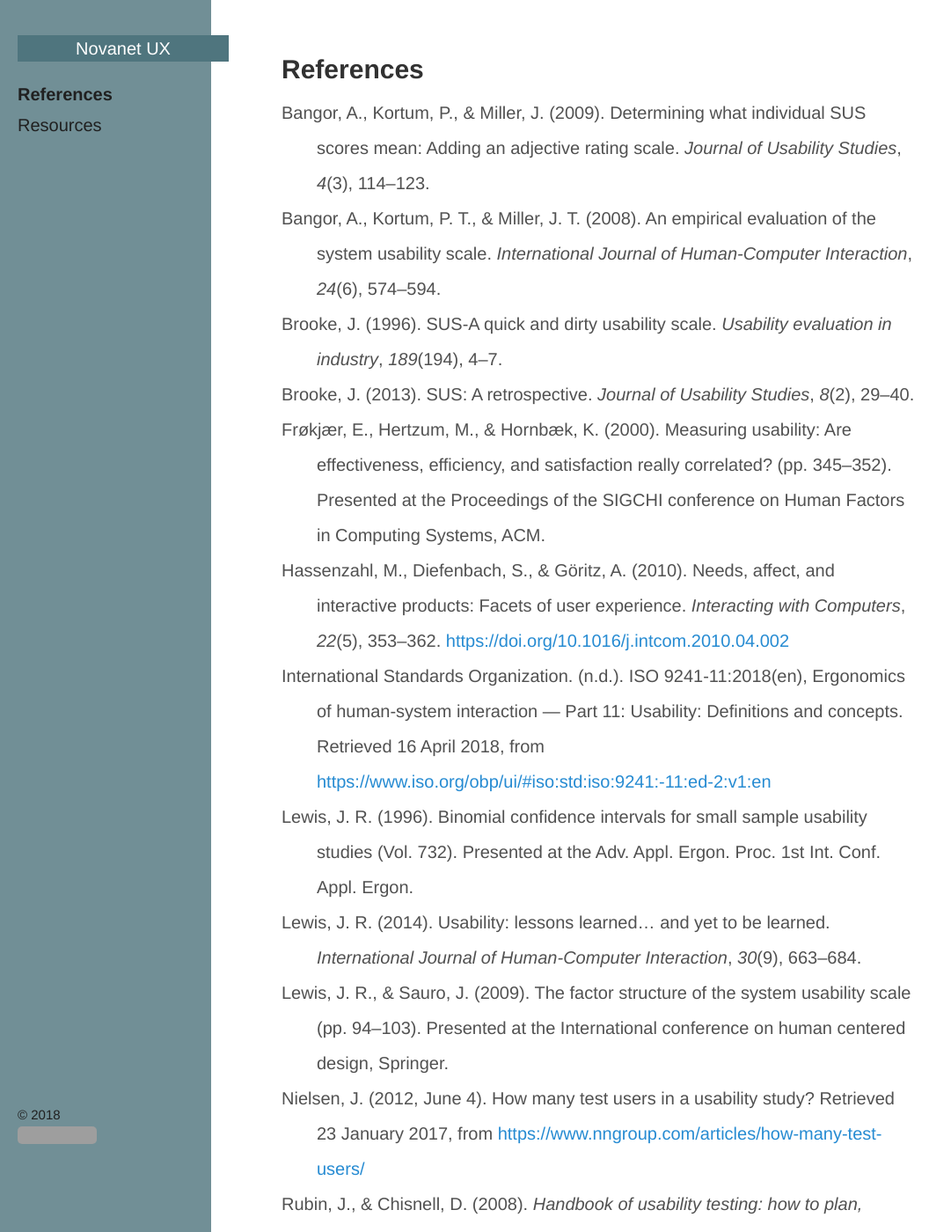
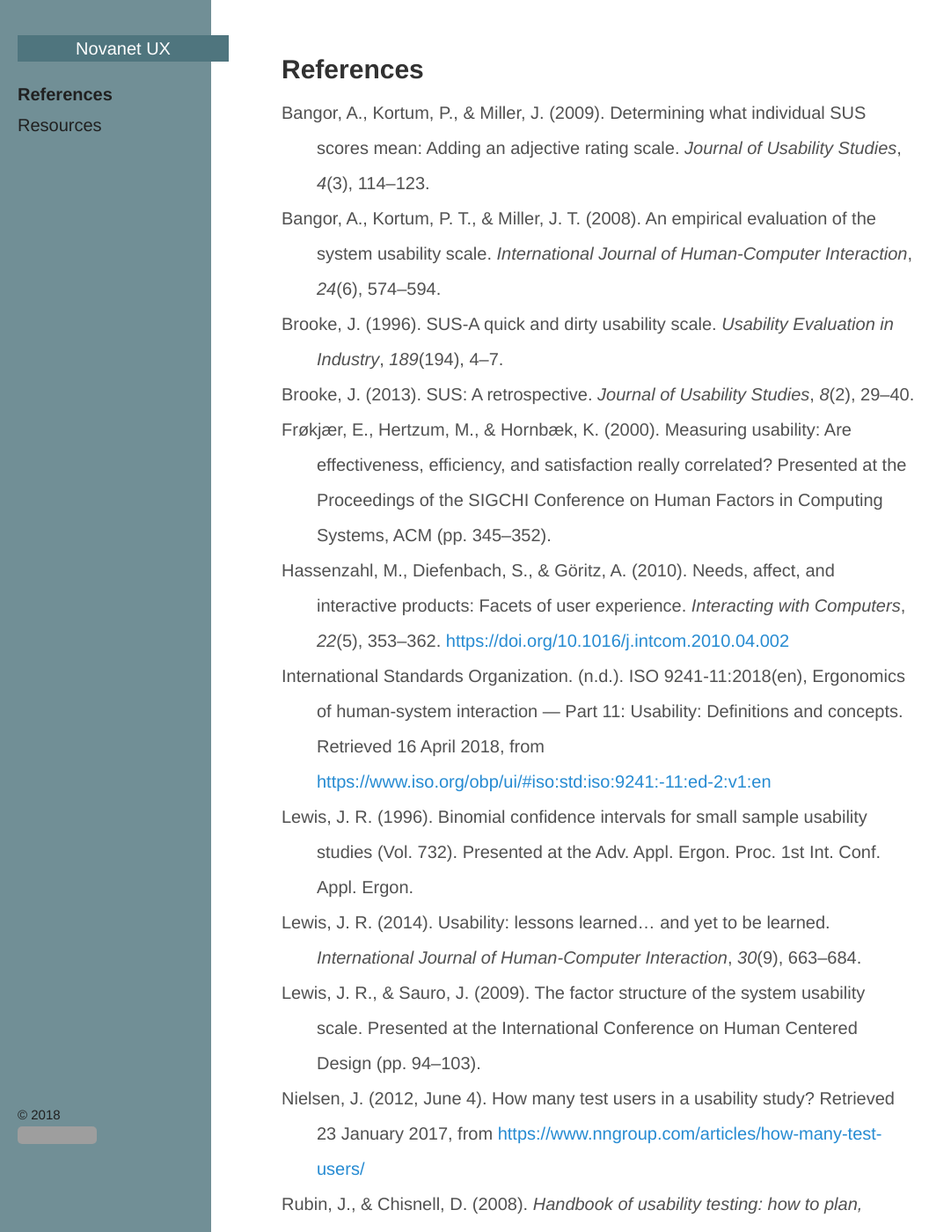
Before and after one commit to Novanet-UX/novanet-ux.github.io, a Jekyll site: the page built from references.html, in a window 1280 px wide and 1400 px high. Shown: the whole window at 88% size, without its empty margins (0-1081 px from the left). Built offline with Jekyll 4.4.1, drawn with Linux system fonts in a browser that asks for light colours; some of the changed text lies outside the part shown; grey boxes are pictures that could not be loaded.

Commit message:
Update references.html

```diff
--- a/references.html
+++ b/references.html
@@ -8,11 +8,11 @@ title: References
   <span class="Z3988" title="url_ver=Z39.88-2004&amp;ctx_ver=Z39.88-2004&amp;rfr_id=info%3Asid%2Fzotero.org%3A2&amp;rft_val_fmt=info%3Aofi%2Ffmt%3Akev%3Amtx%3Ajournal&amp;rft.genre=article&amp;rft.atitle=Determining%20what%20individual%20SUS%20scores%20mean%3A%20Adding%20an%20adjective%20rating%20scale&amp;rft.jtitle=Journal%20of%20usability%20studies&amp;rft.stitle=Journal%20of%20usability%20studies&amp;rft.volume=4&amp;rft.issue=3&amp;rft.aufirst=Aaron&amp;rft.aulast=Bangor&amp;rft.au=Aaron%20Bangor&amp;rft.au=Philip%20Kortum&amp;rft.au=James%20Miller&amp;rft.date=2009&amp;rft.pages=114-123&amp;rft.spage=114&amp;rft.epage=123&amp;rft.issn=1931-3357"></span>
   <div class="csl-entry">Bangor, A., Kortum, P. T., &amp; Miller, J. T. (2008). An empirical evaluation of the system usability scale. <i>International Journal of Human-Computer Interaction</i>, <i>24</i>(6), 574–594.</div>
   <span class="Z3988" title="url_ver=Z39.88-2004&amp;ctx_ver=Z39.88-2004&amp;rfr_id=info%3Asid%2Fzotero.org%3A2&amp;rft_val_fmt=info%3Aofi%2Ffmt%3Akev%3Amtx%3Ajournal&amp;rft.genre=article&amp;rft.atitle=An%20Empirical%20Evaluation%20of%20the%20System%20Usability%20Scale.&amp;rft.jtitle=International%20Journal%20of%20Human-Computer%20Interaction&amp;rft.stitle=International%20Journal%20of%20Human-Computer%20Interaction&amp;rft.volume=24&amp;rft.issue=6&amp;rft.aufirst=Aaron&amp;rft.aulast=Bangor&amp;rft.au=Aaron%20Bangor&amp;rft.au=Philip%20T.%20Kortum&amp;rft.au=James%20T.%20Miller&amp;rft.date=2008-08&amp;rft.pages=574-594&amp;rft.spage=574&amp;rft.epage=594&amp;rft.issn=10447318"></span>
-  <div class="csl-entry">Brooke, J. (1996). SUS-A quick and dirty usability scale. <i>Usability evaluation in industry</i>, <i>189</i>(194), 4–7.</div>
+  <div class="csl-entry">Brooke, J. (1996). SUS-A quick and dirty usability scale. <i>Usability Evaluation in Industry</i>, <i>189</i>(194), 4–7.</div>
   <span class="Z3988" title="url_ver=Z39.88-2004&amp;ctx_ver=Z39.88-2004&amp;rfr_id=info%3Asid%2Fzotero.org%3A2&amp;rft_val_fmt=info%3Aofi%2Ffmt%3Akev%3Amtx%3Ajournal&amp;rft.genre=article&amp;rft.atitle=SUS-A%20quick%20and%20dirty%20usability%20scale&amp;rft.jtitle=Usability%20evaluation%20in%20industry&amp;rft.stitle=Usability%20evaluation%20in%20industry&amp;rft.volume=189&amp;rft.issue=194&amp;rft.aufirst=John&amp;rft.aulast=Brooke&amp;rft.au=John%20Brooke&amp;rft.date=1996&amp;rft.pages=4-7&amp;rft.spage=4&amp;rft.epage=7"></span>
   <div class="csl-entry">Brooke, J. (2013). SUS: A retrospective. <i>Journal of Usability Studies</i>, <i>8</i>(2), 29–40.</div>
   <span class="Z3988" title="url_ver=Z39.88-2004&amp;ctx_ver=Z39.88-2004&amp;rfr_id=info%3Asid%2Fzotero.org%3A2&amp;rft_val_fmt=info%3Aofi%2Ffmt%3Akev%3Amtx%3Ajournal&amp;rft.genre=article&amp;rft.atitle=SUS%3A%20a%20retrospective&amp;rft.jtitle=Journal%20of%20usability%20studies&amp;rft.stitle=Journal%20of%20usability%20studies&amp;rft.volume=8&amp;rft.issue=2&amp;rft.aufirst=John&amp;rft.aulast=Brooke&amp;rft.au=John%20Brooke&amp;rft.date=2013&amp;rft.pages=29-40&amp;rft.spage=29&amp;rft.epage=40&amp;rft.issn=1931-3357"></span>
-  <div class="csl-entry">Frøkjær, E., Hertzum, M., &amp; Hornbæk, K. (2000). Measuring usability: Are effectiveness, efficiency, and satisfaction really correlated? (pp. 345–352). Presented at the Proceedings of the SIGCHI conference on Human Factors in Computing Systems, ACM.</div>
+  <div class="csl-entry">Frøkjær, E., Hertzum, M., &amp; Hornbæk, K. (2000). Measuring usability: Are effectiveness, efficiency, and satisfaction really correlated? Presented at the Proceedings of the SIGCHI Conference on Human Factors in Computing Systems, ACM (pp. 345–352).</div>
   <span class="Z3988" title="url_ver=Z39.88-2004&amp;ctx_ver=Z39.88-2004&amp;rfr_id=info%3Asid%2Fzotero.org%3A2&amp;rft_id=urn%3Aisbn%3A1-58113-216-6&amp;rft_val_fmt=info%3Aofi%2Ffmt%3Akev%3Amtx%3Abook&amp;rft.genre=proceeding&amp;rft.atitle=Measuring%20usability%3A%20are%20effectiveness%2C%20efficiency%2C%20and%20satisfaction%20really%20correlated%3F&amp;rft.publisher=ACM&amp;rft.aufirst=Erik&amp;rft.aulast=Fr%C3%B8kj%C3%A6r&amp;rft.au=Erik%20Fr%C3%B8kj%C3%A6r&amp;rft.au=Morten%20Hertzum&amp;rft.au=Kasper%20Hornb%C3%A6k&amp;rft.date=2000&amp;rft.pages=345-352&amp;rft.spage=345&amp;rft.epage=352&amp;rft.isbn=1-58113-216-6"></span>
   <div class="csl-entry">Hassenzahl, M., Diefenbach, S., &amp; Göritz, A. (2010). Needs, affect, and interactive products: Facets of user experience. <i>Interacting with Computers</i>, <i>22</i>(5), 353–362. <a href="https://doi.org/10.1016/j.intcom.2010.04.002">https://doi.org/10.1016/j.intcom.2010.04.002</a></div>
   <span class="Z3988" title="url_ver=Z39.88-2004&amp;ctx_ver=Z39.88-2004&amp;rfr_id=info%3Asid%2Fzotero.org%3A2&amp;rft_id=info%3Adoi%2F10.1016%2Fj.intcom.2010.04.002&amp;rft_val_fmt=info%3Aofi%2Ffmt%3Akev%3Amtx%3Ajournal&amp;rft.genre=article&amp;rft.atitle=Needs%2C%20affect%2C%20and%20interactive%20products%E2%80%94Facets%20of%20user%20experience&amp;rft.jtitle=Interacting%20with%20Computers&amp;rft.stitle=Interacting%20with%20Computers&amp;rft.volume=22&amp;rft.issue=5&amp;rft.aufirst=Marc&amp;rft.aulast=Hassenzahl&amp;rft.au=Marc%20Hassenzahl&amp;rft.au=Sarah%20Diefenbach&amp;rft.au=Anja%20G%C3%B6ritz&amp;rft.date=2010-09&amp;rft.pages=353-362&amp;rft.spage=353&amp;rft.epage=362&amp;rft.issn=0953-5438"></span>
@@ -22,7 +22,7 @@ title: References
   <span class="Z3988" title="url_ver=Z39.88-2004&amp;ctx_ver=Z39.88-2004&amp;rfr_id=info%3Asid%2Fzotero.org%3A2&amp;rft_val_fmt=info%3Aofi%2Ffmt%3Akev%3Amtx%3Abook&amp;rft.genre=proceeding&amp;rft.atitle=Binomial%20confidence%20intervals%20for%20small%20sample%20usability%20studies&amp;rft.aufirst=James%20R&amp;rft.aulast=Lewis&amp;rft.au=James%20R%20Lewis&amp;rft.date=1996"></span>
   <div class="csl-entry">Lewis, J. R. (2014). Usability: lessons learned… and yet to be learned. <i>International Journal of Human-Computer Interaction</i>, <i>30</i>(9), 663–684.</div>
   <span class="Z3988" title="url_ver=Z39.88-2004&amp;ctx_ver=Z39.88-2004&amp;rfr_id=info%3Asid%2Fzotero.org%3A2&amp;rft_val_fmt=info%3Aofi%2Ffmt%3Akev%3Amtx%3Ajournal&amp;rft.genre=article&amp;rft.atitle=Usability%3A%20lessons%20learned%E2%80%A6%20and%20yet%20to%20be%20learned&amp;rft.jtitle=International%20Journal%20of%20Human-Computer%20Interaction&amp;rft.stitle=International%20Journal%20of%20Human-Computer%20Interaction&amp;rft.volume=30&amp;rft.issue=9&amp;rft.aufirst=James%20R&amp;rft.aulast=Lewis&amp;rft.au=James%20R%20Lewis&amp;rft.date=2014&amp;rft.pages=663-684&amp;rft.spage=663&amp;rft.epage=684&amp;rft.issn=1044-7318"></span>
-  <div class="csl-entry">Lewis, J. R., &amp; Sauro, J. (2009). The factor structure of the system usability scale (pp. 94–103). Presented at the International conference on human centered design, Springer.</div>
+  <div class="csl-entry">Lewis, J. R., &amp; Sauro, J. (2009). The factor structure of the system usability scale. Presented at the International Conference on Human Centered Design (pp. 94–103).</div>
   <span class="Z3988" title="url_ver=Z39.88-2004&amp;ctx_ver=Z39.88-2004&amp;rfr_id=info%3Asid%2Fzotero.org%3A2&amp;rft_val_fmt=info%3Aofi%2Ffmt%3Akev%3Amtx%3Abook&amp;rft.genre=proceeding&amp;rft.atitle=The%20factor%20structure%20of%20the%20system%20usability%20scale&amp;rft.publisher=Springer&amp;rft.aufirst=James%20R&amp;rft.aulast=Lewis&amp;rft.au=James%20R%20Lewis&amp;rft.au=Jeff%20Sauro&amp;rft.date=2009&amp;rft.pages=94-103&amp;rft.spage=94&amp;rft.epage=103"></span>
   <div class="csl-entry">Nielsen, J. (2012, June 4). How many test users in a usability study? Retrieved 23 January 2017, from <a href="https://www.nngroup.com/articles/how-many-test-users/">https://www.nngroup.com/articles/how-many-test-users/</a></div>
   <span class="Z3988" title="url_ver=Z39.88-2004&amp;ctx_ver=Z39.88-2004&amp;rfr_id=info%3Asid%2Fzotero.org%3A2&amp;rft_val_fmt=info%3Aofi%2Ffmt%3Akev%3Amtx%3Adc&amp;rft.type=webpage&amp;rft.title=How%20Many%20Test%20Users%20in%20a%20Usability%20Study%3F&amp;rft.description=The%20answer%20is%205%2C%20except%20when%20it's%20not.%20Most%20arguments%20for%20using%20more%20test%20participants%20are%20wrong%2C%20but%20some%20tests%20should%20be%20bigger%20and%20some%20smaller.&amp;rft.identifier=https%3A%2F%2Fwww.nngroup.com%2Farticles%2Fhow-many-test-users%2F&amp;rft.aufirst=Jakob&amp;rft.aulast=Nielsen&amp;rft.au=Jakob%20Nielsen&amp;rft.date=2012-06-04"></span>
@@ -30,6 +30,6 @@ title: References
   <span class="Z3988" title="url_ver=Z39.88-2004&amp;ctx_ver=Z39.88-2004&amp;rfr_id=info%3Asid%2Fzotero.org%3A2&amp;rft_id=urn%3Aisbn%3A0-470-18548-1&amp;rft_val_fmt=info%3Aofi%2Ffmt%3Akev%3Amtx%3Abook&amp;rft.genre=book&amp;rft.btitle=Handbook%20of%20usability%20testing%3A%20how%20to%20plan%2C%20design%2C%20and%20conduct%20effective%20tests&amp;rft.publisher=John%20Wiley%20%26%20Sons&amp;rft.aufirst=Jeffrey&amp;rft.aulast=Rubin&amp;rft.au=Jeffrey%20Rubin&amp;rft.au=Dana%20Chisnell&amp;rft.date=2008&amp;rft.isbn=0-470-18548-1"></span>
   <div class="csl-entry">Shultz, S., &amp; Hand, M. W. (2015). Usability: A concept analysis. <i>Journal of Theory Construction &amp; Testing</i>, <i>19</i>(2), 65–70.</div>
   <span class="Z3988" title="url_ver=Z39.88-2004&amp;ctx_ver=Z39.88-2004&amp;rfr_id=info%3Asid%2Fzotero.org%3A2&amp;rft_val_fmt=info%3Aofi%2Ffmt%3Akev%3Amtx%3Ajournal&amp;rft.genre=article&amp;rft.atitle=Usability%3A%20A%20Concept%20Analysis.&amp;rft.jtitle=Journal%20of%20Theory%20Construction%20%26%20Testing&amp;rft.stitle=Journal%20of%20Theory%20Construction%20%26%20Testing&amp;rft.volume=19&amp;rft.issue=2&amp;rft.aufirst=Sarah&amp;rft.aulast=Shultz&amp;rft.au=Sarah%20Shultz&amp;rft.au=Mikel%20W.%20Hand&amp;rft.date=2015&amp;rft.pages=65-70&amp;rft.spage=65&amp;rft.epage=70&amp;rft.issn=10864431"></span>
-  <div class="csl-entry">Tullis, T. S., &amp; Stetson, J. N. (2004). A comparison of questionnaires for assessing website usability (pp. 1–12). Presented at the Usability professional association conference.</div>
+  <div class="csl-entry">Tullis, T. S., &amp; Stetson, J. N. (2004). A comparison of questionnaires for assessing website usability. Presented at the Usability Professional Association Conference (pp. 1–12).</div>
   <span class="Z3988" title="url_ver=Z39.88-2004&amp;ctx_ver=Z39.88-2004&amp;rfr_id=info%3Asid%2Fzotero.org%3A2&amp;rft_val_fmt=info%3Aofi%2Ffmt%3Akev%3Amtx%3Abook&amp;rft.genre=proceeding&amp;rft.atitle=A%20comparison%20of%20questionnaires%20for%20assessing%20website%20usability&amp;rft.aufirst=Thomas%20S&amp;rft.aulast=Tullis&amp;rft.au=Thomas%20S%20Tullis&amp;rft.au=Jacqueline%20N%20Stetson&amp;rft.date=2004&amp;rft.pages=1-12&amp;rft.spage=1&amp;rft.epage=12"></span>
 </div>
```
